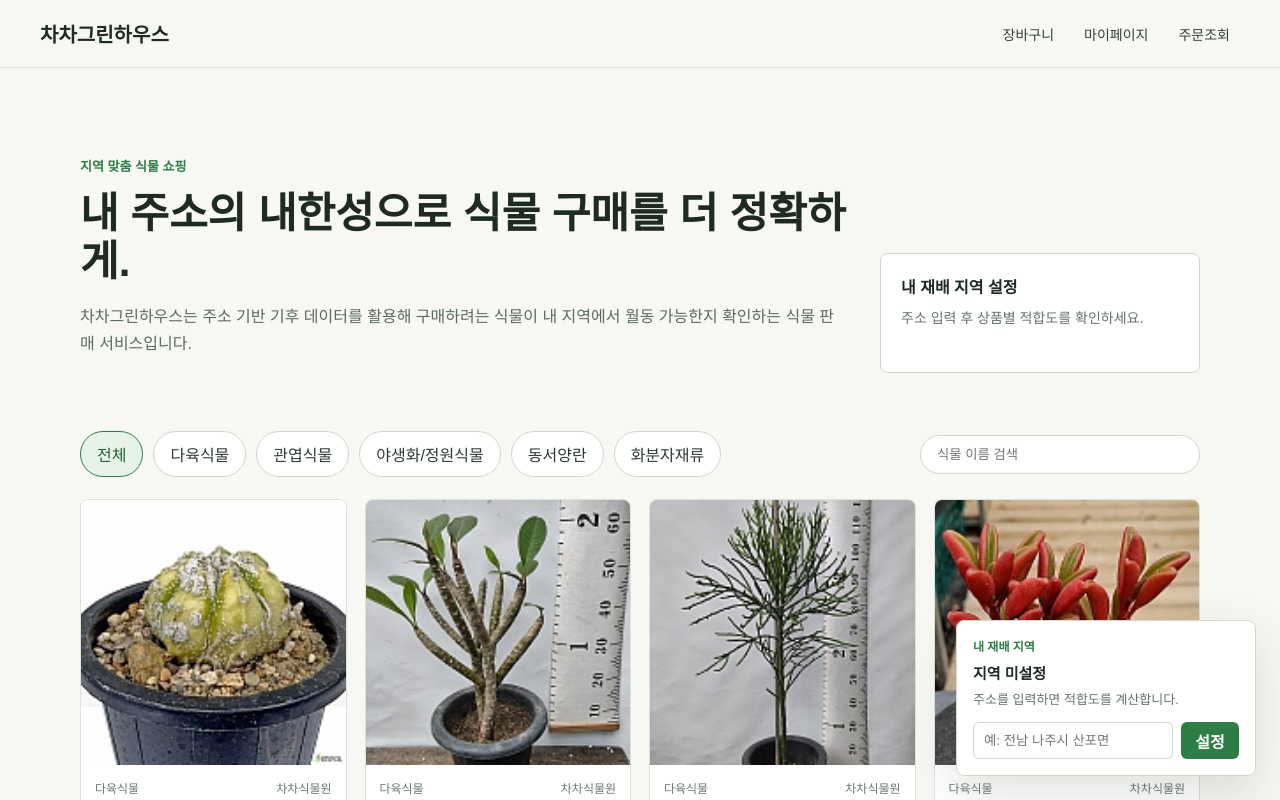
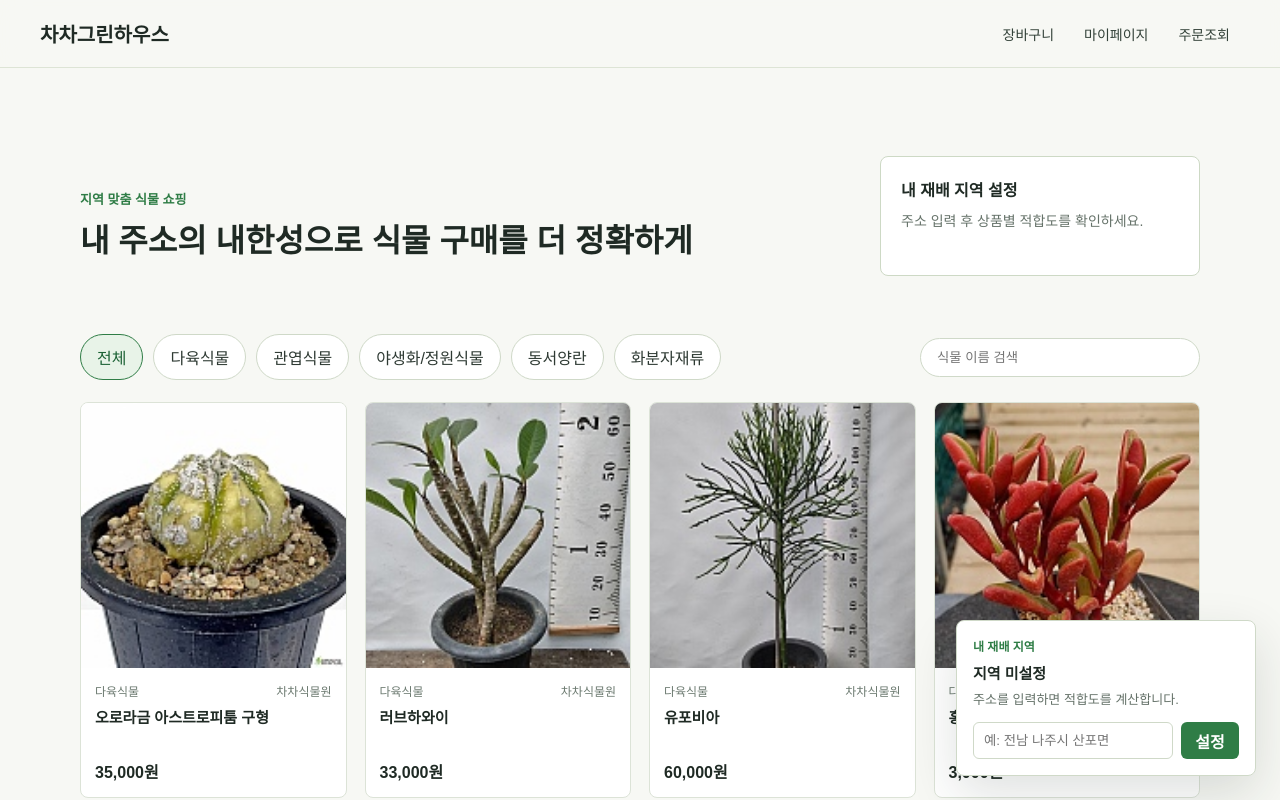
Before and after one commit to thescientist000/chachagreenhouse, a Next.js app: page / in a window 1280 px wide. Shown: the top 800 px of the page. Built offline with nearby package versions, Linux system fonts and the light colour scheme.

Commit message:
Tighten homepage hero copy

```diff
--- a/app/globals.css
+++ b/app/globals.css
@@ -98,7 +98,7 @@ button {
 
 h1 {
   margin: 0 0 16px;
-  font-size: 42px;
+  font-size: 32px;
   line-height: 1.15;
   letter-spacing: 0;
 }
@@ -392,7 +392,7 @@ p {
   }
 
   h1 {
-    font-size: 32px;
+    font-size: 28px;
   }
 
   .shop-tools {
--- a/app/page.tsx
+++ b/app/page.tsx
@@ -7,11 +7,7 @@ export default function HomePage() {
       <section className="intro">
         <div>
           <p className="eyebrow">지역 맞춤 식물 쇼핑</p>
-          <h1>내 주소의 내한성으로 식물 구매를 더 정확하게.</h1>
-          <p>
-            차차그린하우스는 주소 기반 기후 데이터를 활용해 구매하려는 식물이 내 지역에서
-            월동 가능한지 확인하는 식물 판매 서비스입니다.
-          </p>
+          <h1>내 주소의 내한성으로 식물 구매를 더 정확하게</h1>
         </div>
         <div className="region-card">
           내 재배 지역 설정
```
